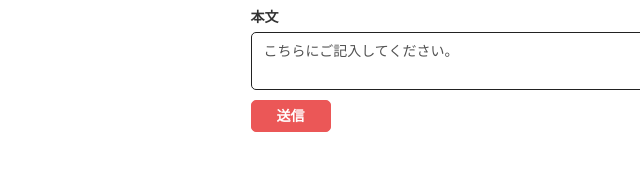
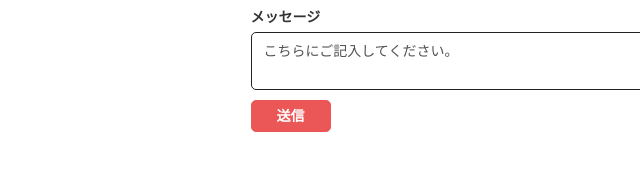
Before and after one commit to bitomitsuru/smart-chs, a plain HTML site: page owen-ihe-wase.html in a window 1280 px wide. Shown: the part 1043-1217 px from the top of the page, 0-640 px from the left. Drawn offline with nearby package versions, Linux system fonts and the light colour scheme.

Commit message:
Update owen-ihe-wase.html

```diff
--- a/owen-ihe-wase.html
+++ b/owen-ihe-wase.html
@@ -57,7 +57,7 @@
         <div class="contact-right">
           <h2>お問い合わせフォーム</h2>
           <div class="w-form">
-            <form action="https://docs.google.com/forms/u/8/d/e/1FAIpQLSdG_wgrRaE2I0LqdgfrhUH3wx_Wy-o3JC58o0_lBFk4RgxaIA/formResponse" method="post" target="hidden_iframe" onsubmit="submitted=true;"><label for="name">名前</label><input type="text" class="input w-input" maxlength="256" name="entry.811972961" data-name="Name" placeholder="山田太郎" id="name"><label for="email">メールアドレス</label><input type="email" class="input w-input" maxlength="256" name="entry.692616339" data-name="Email" placeholder="〇〇@〇〇.com" id="email" required=""><label for="field">電話番号</label><input type="tel" class="input w-input" maxlength="256" name="entry.1404802589" data-name="電話番号" placeholder="000-000-0000" id="field" required=""><label for="Message">本文</label><textarea placeholder="こちらにご記入してください。" maxlength="5000" id="Message" name="entry.338907183" data-name="Message" class="input w-input"></textarea><input type="submit" value="送信" data-wait="送信中" class="btn w-button"></form>
+            <form action="https://docs.google.com/forms/u/8/d/e/1FAIpQLSdG_wgrRaE2I0LqdgfrhUH3wx_Wy-o3JC58o0_lBFk4RgxaIA/formResponse" method="post" target="hidden_iframe" onsubmit="submitted=true;"><label for="name">名前</label><input type="text" class="input w-input" maxlength="256" name="entry.811972961" data-name="Name" placeholder="山田太郎" id="name"><label for="email">メールアドレス</label><input type="email" class="input w-input" maxlength="256" name="entry.692616339" data-name="Email" placeholder="〇〇@〇〇.com" id="email" required=""><label for="field">電話番号</label><input type="tel" class="input w-input" maxlength="256" name="entry.1404802589" data-name="電話番号" placeholder="000-000-0000" id="field" required=""><label for="Message">メッセージ</label><textarea placeholder="こちらにご記入してください。" maxlength="5000" id="Message" name="entry.338907183" data-name="Message" class="input w-input"></textarea><input type="submit" value="送信" data-wait="送信中" class="btn w-button"></form>
             <script type="text/javascript">var submitted = false;</script>
             <iframe name="hidden_iframe" id="hidden_iframe" style="display:none;" onload="if(submitted){window.location='owen-ihe-wasewan-liao';}"></iframe>
             <div class="success w-form-done">
```
